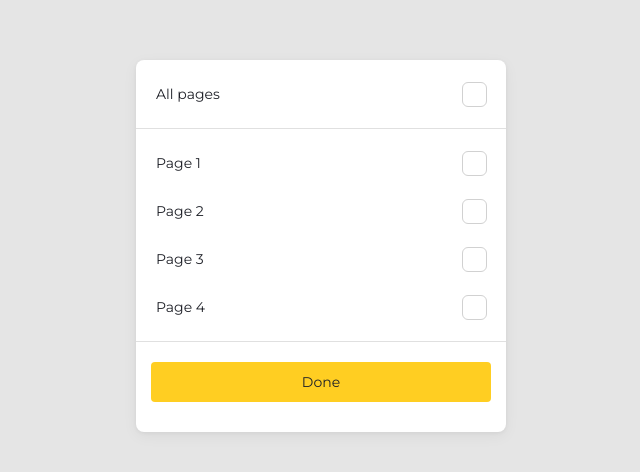
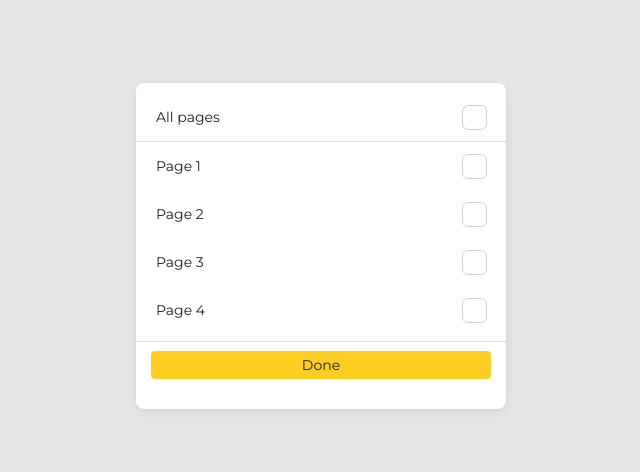
Before and after one commit to Masry05/Test-1, a plain HTML site: page index.html in a window 1280 px wide. Shown: the part 154-626 px from the top of the page, without its empty margins (319-959 px from the left). Drawn offline with Linux system fonts and the light colour scheme.

Commit message:
fix: added scrolling to see page 5 and 6 options, and some color changes to match the figma design more

```diff
--- a/index.html
+++ b/index.html
@@ -1,5 +1,6 @@
 <!DOCTYPE html>
 <html lang="en">
+
 <head>
     <meta charset="UTF-8">
     <meta name="viewport" content="width=device-width, initial-scale=1.0">
@@ -9,6 +10,7 @@
     <link href="https://fonts.googleapis.com/css2?family=Montserrat:wght@400;500;600&display=swap" rel="stylesheet">
     <link rel="stylesheet" href="style.css">
 </head>
+
 <body>
     <div class="container">
         <div class="card">
@@ -51,6 +53,20 @@
                         <span class="checkmark"></span>
                     </div>
                 </div>
+                <div class="row page-row">
+                    <label for="page-5" class="text">Page 5</label>
+                    <div class="checkbox-wrapper">
+                        <input type="checkbox" id="page-5" class="custom-checkbox page-checkbox">
+                        <span class="checkmark"></span>
+                    </div>
+                </div>
+                <div class="row page-row">
+                    <label for="page-6" class="text">Page 6</label>
+                    <div class="checkbox-wrapper">
+                        <input type="checkbox" id="page-6" class="custom-checkbox page-checkbox">
+                        <span class="checkmark"></span>
+                    </div>
+                </div>
             </div>
 
             <div class="divider"></div>
@@ -60,4 +76,5 @@
     </div>
     <script src="script.js"></script>
 </body>
+
 </html>
--- a/script.js
+++ b/script.js
@@ -32,8 +32,11 @@ document.addEventListener('DOMContentLoaded', () => {
     // Row click handler to toggle checkbox when clicking the text/row area
     rows.forEach(row => {
         row.addEventListener('click', (e) => {
-            // Prevent triggering twice if clicking directly on the checkbox
-            if (e.target.type === 'checkbox' || e.target.className === 'checkmark') {
+            // Prevent triggering twice if clicking:
+            // 1. Directly on the checkbox (native behavior)
+            // 2. On the label (native behavior via 'for' attribute)
+            const target = e.target;
+            if (target.type === 'checkbox' || target.className === 'checkmark' || target.tagName === 'LABEL') {
                 return;
             }
 
--- a/style.css
+++ b/style.css
@@ -36,6 +36,7 @@ body {
     /* Slightly rounded corners */
     box-shadow: 0 4px 15px rgba(0, 0, 0, 0.05), 0 1px 4px rgba(0, 0, 0, 0.05);
     width: 370px;
+    height: 326px;
     padding: 10px 0;
     /* Padding top/bottom */
     display: flex;
@@ -50,6 +51,7 @@ body {
     /* Vertical spacing and side padding */
     cursor: pointer;
     transition: background-color 0.1s ease;
+    flex-shrink: 0;
 }
 
 /* Hover effect on rows for better interactivity */
@@ -127,15 +129,19 @@ body {
     box-shadow: 0 2px 4px rgba(36, 105, 246, 0.25);
 }
 
-/* State 4: Hover (Checked) - Darker Blue */
+/* State 4: Hover (Checked) - Lighter vibrant blue */
 .checkbox-wrapper:hover .custom-checkbox:checked~.checkmark {
-    background-color: #1854C9;
-    border-color: #1854C9;
+    background-color: #4D8BFF;
+    /* Lighter blue on hover */
+    border-color: #4D8BFF;
 }
 
-/* Pressed State for Checked (Optional: subtle scale or ring) */
+/* Pressed/Active State for Checked - Dark Blue */
 .custom-checkbox:checked:active~.checkmark {
-    transform: scale(0.95);
+    background-color: #1854C9;
+    /* Dark blue when actively pressing */
+    border-color: #1854C9;
+    transform: scale(0.98);
     box-shadow: 0 0 0 4px rgba(36, 105, 246, 0.1);
 }
 
@@ -147,13 +153,30 @@ body {
 .divider {
     height: 0.7px;
     background-color: #E0E0E0;
-    /* Adjust margin to simple vertical spacing, layout handled by containers mostly */
-    margin: 10px 0;
+    margin: 0;
+    flex-shrink: 0;
 }
 
 .page-list {
     display: flex;
     flex-direction: column;
+    flex-grow: 1;
+    overflow-y: auto;
+    min-height: 0;
+    scrollbar-width: none;
+}
+
+.page-list::-webkit-scrollbar {
+    width: 6px;
+}
+
+.page-list::-webkit-scrollbar-track {
+    background: transparent;
+}
+
+.page-list::-webkit-scrollbar-thumb {
+    background-color: #D1D1D1;
+    border-radius: 20px;
 }
 
 .done-btn {
```
